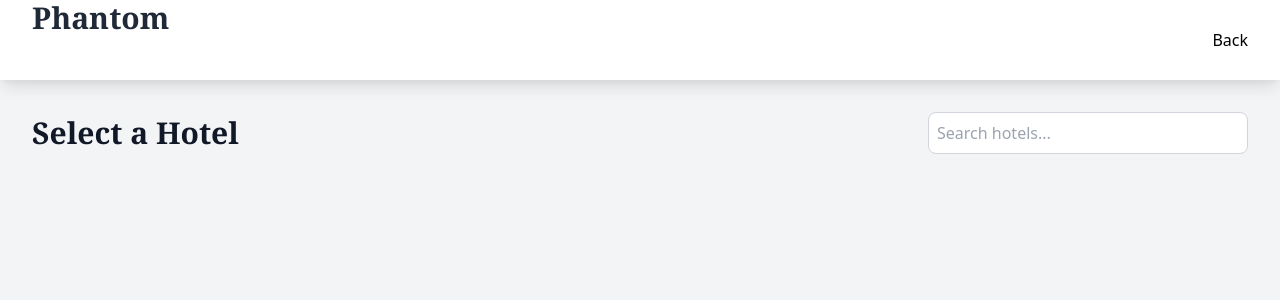
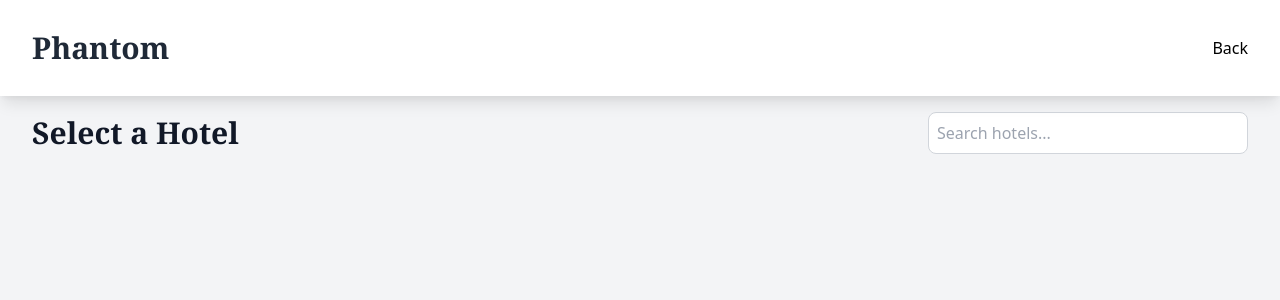
Before and after one commit to kelvin-ahiakpor/Phantom.Hotel.Booking, a PHP site: page /view/user/new_booking.php in a window 1280 px wide. Shown: the top 300 px of the page. Run offline with PHP 8.4, Linux system fonts and the light colour scheme; data that the repository does not hold is empty.

Commit message:
fixed minor styling conistencies in booking areas

```diff
--- a/assets/css/new-booking.css
+++ b/assets/css/new-booking.css
@@ -9,3 +9,8 @@
 #dropdownResults:not(.hidden) {
     display: block;
 }
+
+nav {
+    margin: 0;
+    padding: 0;
+}
--- a/view/user/booking_form.php
+++ b/view/user/booking_form.php
@@ -33,9 +33,9 @@ $hotel = $result->fetch_assoc();
 </head>
 
 <body class="bg-gray-100 min-h-screen">
-    <nav class="bg-white shadow-lg fixed w-full top-0 z-50">
+    <nav class="bg-white shadow-lg fixed w-full top-0 z-50 py-2">
         <div class="max-w-7xl mx-auto px-4 sm:px-6 lg:px-8">
-            <div class="flex justify-between h-20">
+            <div class="flex items-center justify-between h-20">
                 <h1 class="text-3xl font-serif font-bold text-gray-800">Phantom</h1>
                 <button onclick="window.history.back()" class="text-black hover:text-gray-800">
                     Back
--- a/view/user/bookings.php
+++ b/view/user/bookings.php
@@ -22,12 +22,12 @@ if (!isset($_SESSION['userId'])) {
   </head>
 
   <body class="bg-gray-100 min-h-screen">
-    <nav class="bg-white shadow-lg fixed w-full top-0 z-50">
+    <nav class="bg-white shadow-lg fixed w-full top-0 z-50 py-2">
       <div class="max-w-7xl mx-auto px-4 sm:px-6 lg:px-8">
         <div class="flex justify-between h-20">
-          <div class="flex items-center">
+        <div class="flex items-center justify-between h-20">
             <h1 class="text-3xl font-serif font-bold text-gray-800">Phantom</h1>
-          </div>
+        </div>
           <div class="flex items-center space-x-6">
             <button
               class="text-black hover:text-gray-800 flex items-center space-x-2"
--- a/view/user/new_booking.php
+++ b/view/user/new_booking.php
@@ -44,14 +44,14 @@ if ($result->num_rows > 0) {
 </head>
 
 <body class="bg-gray-100 min-h-screen">
-    <nav class="bg-white shadow-lg fixed w-full top-0 z-50">
+    <nav class="bg-white shadow-lg fixed w-full top-0 z-50 py-2">
         <div class="max-w-7xl mx-auto px-4 sm:px-6 lg:px-8">
-            <div class="flex justify-between h-20">
-                <h1 class="text-3xl font-serif font-bold text-gray-800">Phantom</h1>
-                <button onclick="window.history.back()" class="text-black hover:text-gray-800">
+        <div class="flex items-center justify-between h-20">
+            <h1 class="text-3xl font-serif font-bold text-gray-800">Phantom</h1>
+            <button onclick="window.history.back()" class="text-black hover:text-gray-800">
                     Back
                 </button>
-            </div>
+        </div>
         </div>
     </nav>
 
```
